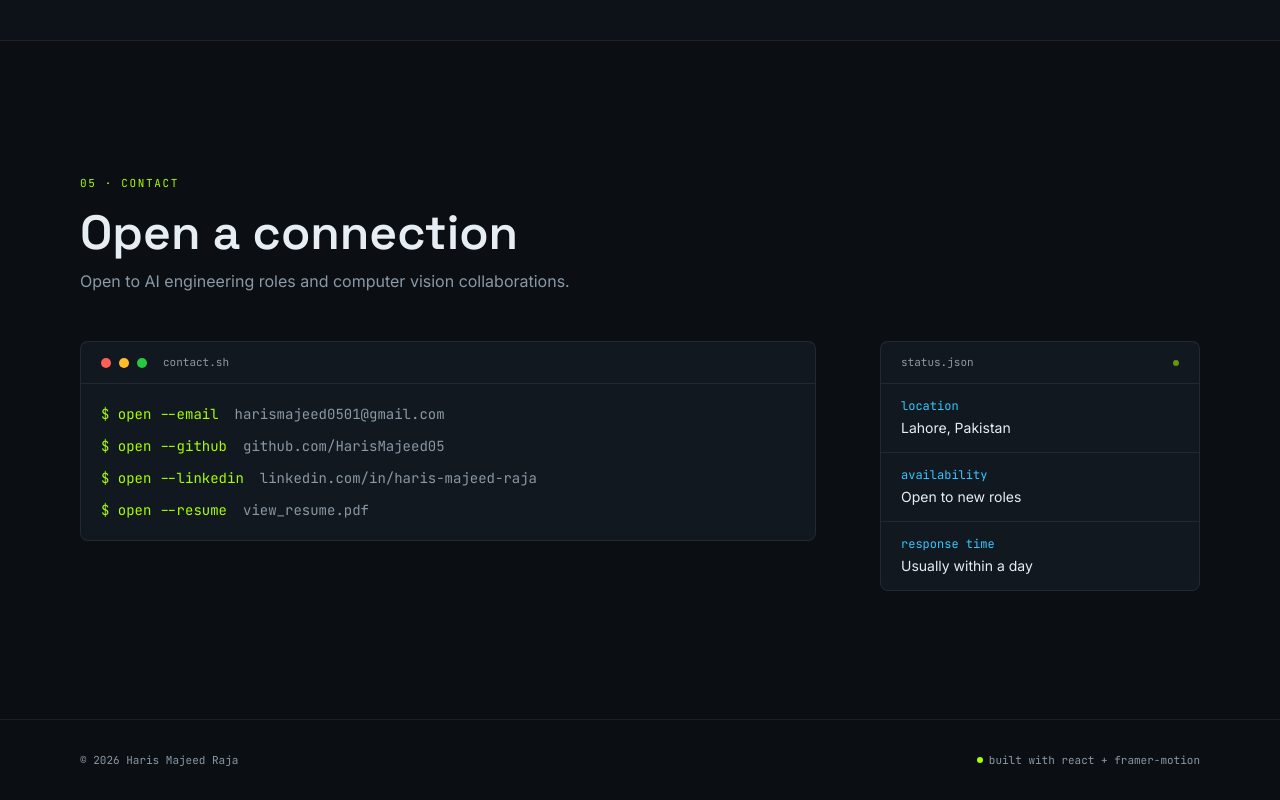
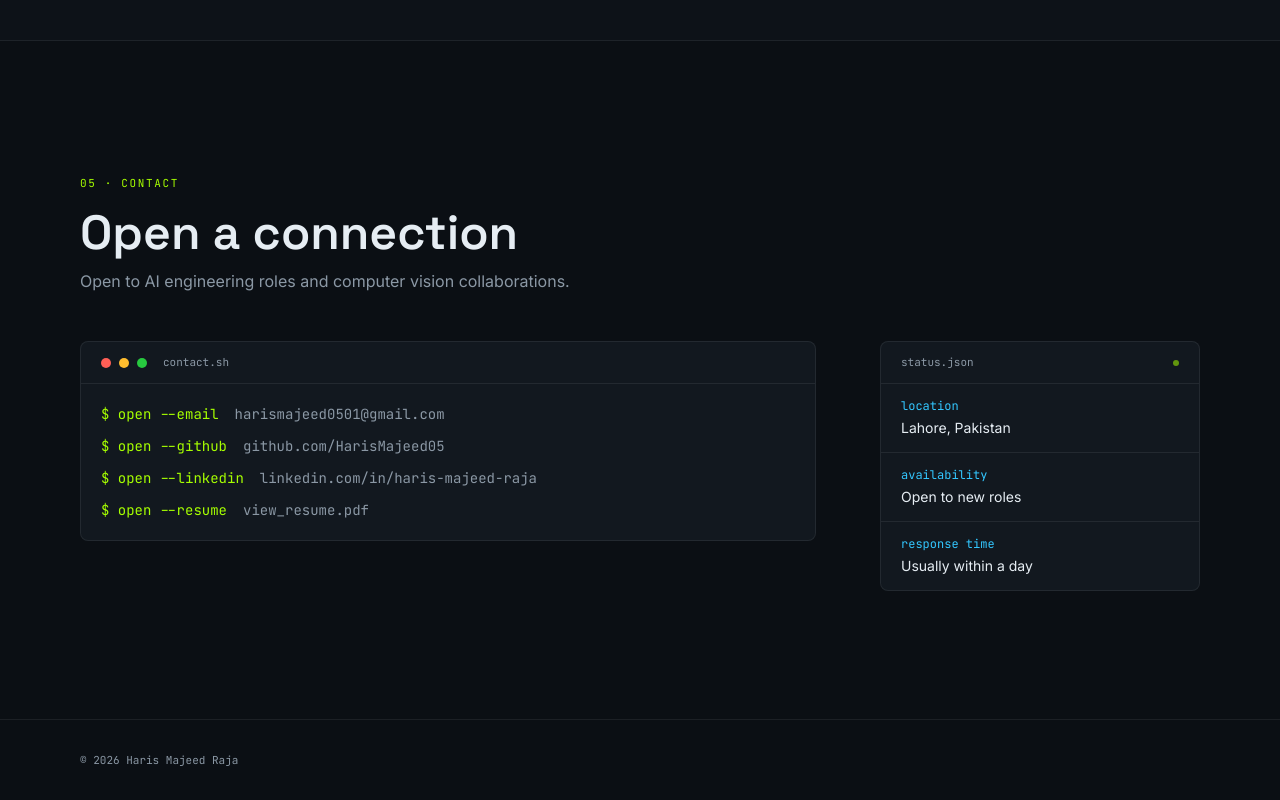
Before and after one commit to HarisMajeed05/portfolio, a React (Vite) app: page / in a window 1280 px wide. Shown: the part 4021-4821 px from the top of the page. Built offline with nearby package versions, Linux system fonts and the light colour scheme.

Commit message:
fix layout whitespace, favicon, real project list

```diff
--- a/src/components/Footer.jsx
+++ b/src/components/Footer.jsx
@@ -3,8 +3,8 @@
     <footer className="px-6 sm:px-10 lg:px-20 py-8 border-t border-[var(--border)] flex flex-col sm:flex-row items-center justify-between gap-3 font-mono text-[11px] text-[var(--muted)]">
       <span>© {new Date().getFullYear()} Haris Majeed Raja</span>
       <span className="flex items-center gap-1.5">
-        <span className="w-1.5 h-1.5 rounded-full bg-[var(--lime)]" />
-        built with react + framer-motion
+        {/* <span className="w-1.5 h-1.5 rounded-full bg-[var(--lime)]" />
+        built with react + framer-motion */}
       </span>
     </footer>
   );
```
